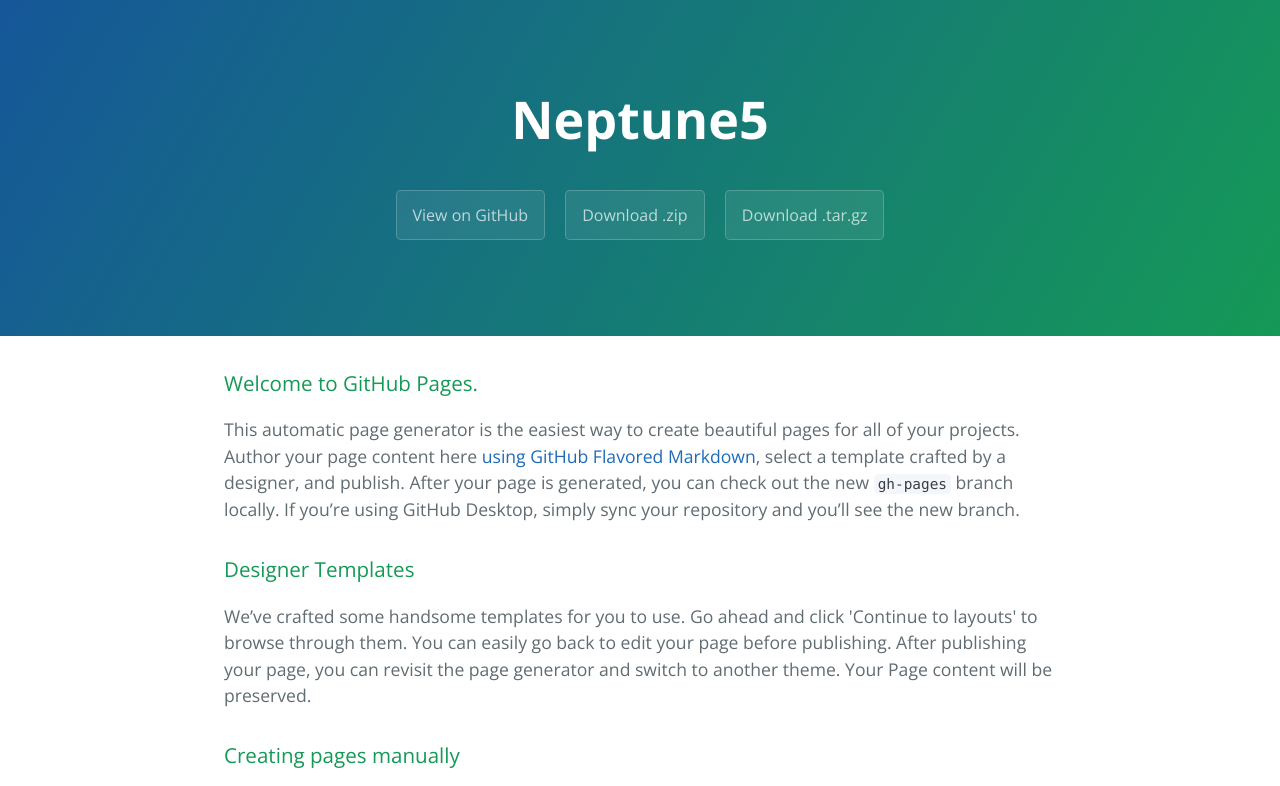
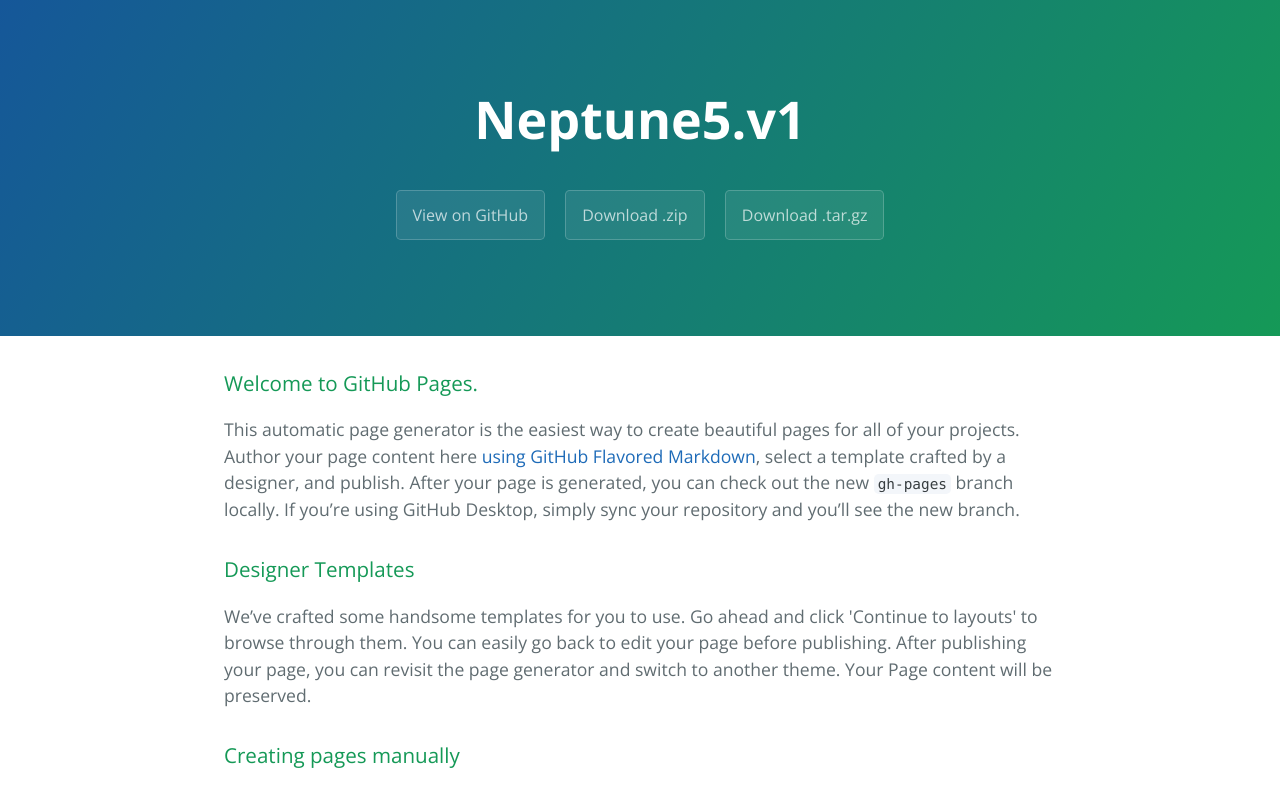
Before and after one commit to thepharcyde2016/neptune5, a plain HTML site: page index.html in a window 1280 px wide. Shown: the top 786 px of the page. Drawn offline with nearby package versions, Linux system fonts and the light colour scheme.

Commit message:
first commit v1

```diff
--- a/index.html
+++ b/index.html
@@ -11,7 +11,7 @@
   </head>
   <body>
     <section class="page-header">
-      <h1 class="project-name">Neptune5</h1>
+      <h1 class="project-name">Neptune5.v1</h1>
       <h2 class="project-tagline"></h2>
       <a href="https://github.com/thepharcyde2016/neptune5" class="btn">View on GitHub</a>
       <a href="https://github.com/thepharcyde2016/neptune5/zipball/master" class="btn">Download .zip</a>
```
